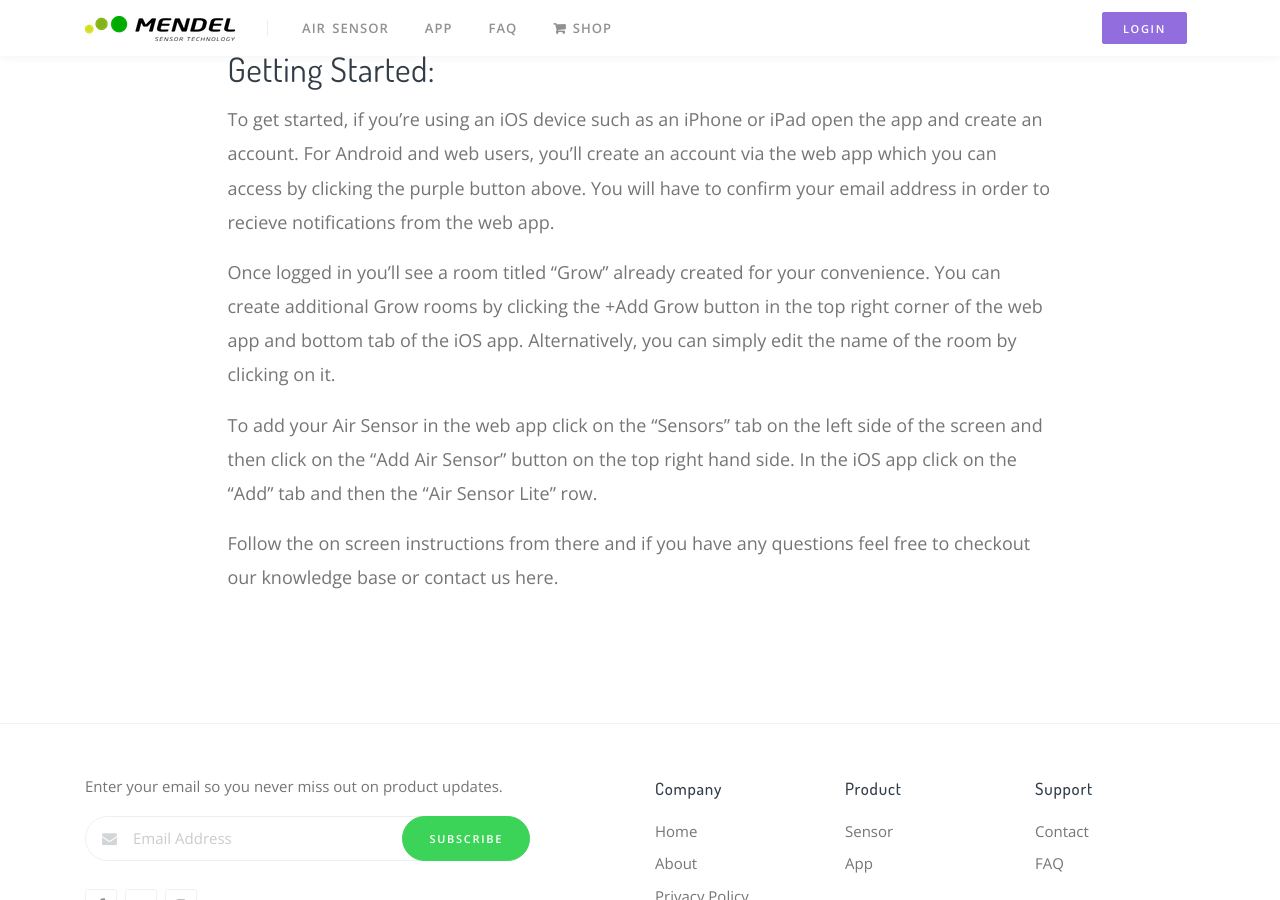
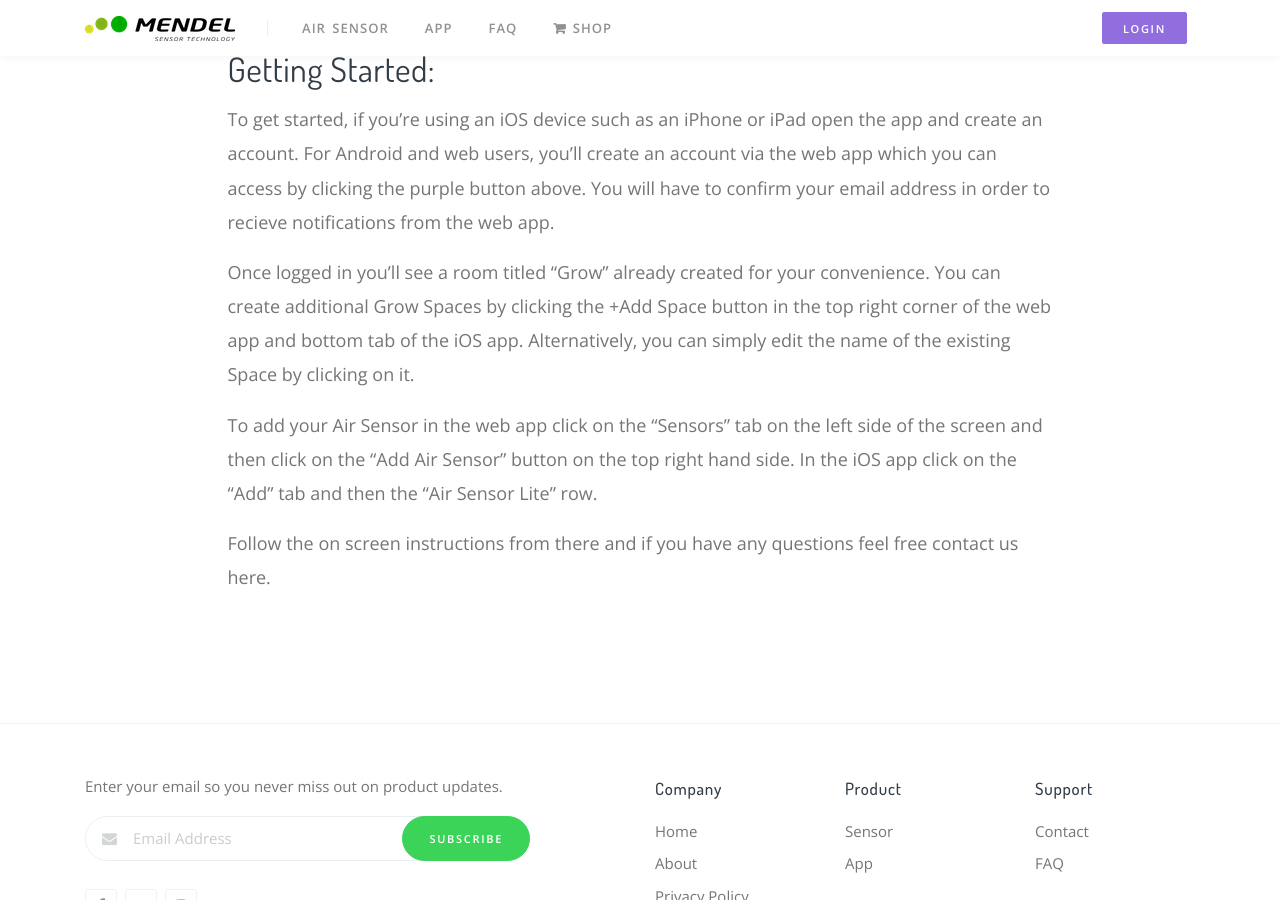
Before and after one commit to mendelsensors/marketing_page, a Jekyll site: the page built from welcome/index.html, in a window 1280 px wide and 900 px high, scrolled down 709 px. Built offline with Jekyll 4.4.1, drawn with Linux system fonts in a browser that asks for light colours; comment, search, counter and statistics services are not loaded.

Commit message:
mike nitpicks

```diff
--- a/welcome/index.html
+++ b/welcome/index.html
@@ -31,9 +31,9 @@ layout: default
       <div class="col-md-9 mx-auto">
         <h2>Getting Started:</h2>
         <p class="lead">To get started, if you’re using an iOS device such as an iPhone or iPad open the app and create an account. For Android and web users, you’ll create an account via the web app which you can access by clicking the purple button above. You will have to confirm your email address in order to recieve notifications from the web app.</p>
-        <p class="lead">Once logged in you’ll see a room titled “Grow” already created for your convenience. You can create additional Grow rooms by clicking the +Add Grow button in the top right corner of the web app and bottom tab of the iOS app. Alternatively, you can simply edit the name of the room by clicking on it.</p>
+        <p class="lead">Once logged in you’ll see a room titled “Grow” already created for your convenience. You can create additional Grow Spaces by clicking the +Add Space button in the top right corner of the web app and bottom tab of the iOS app. Alternatively, you can simply edit the name of the existing Space by clicking on it.</p>
         <p class="lead">To add your Air Sensor in the web app click on the “Sensors” tab on the left side of the screen and then click on the “Add Air Sensor” button on the top right hand side. In the iOS app click on the “Add” tab and then the “Air Sensor Lite” row.</p>
-        <p class="lead">Follow the on screen instructions from there and if you have any questions feel free to checkout our knowledge base or contact us here.</p>
+        <p class="lead">Follow the on screen instructions from there and if you have any questions feel free contact us here.</p>
       </div>
 
     </div>
```
